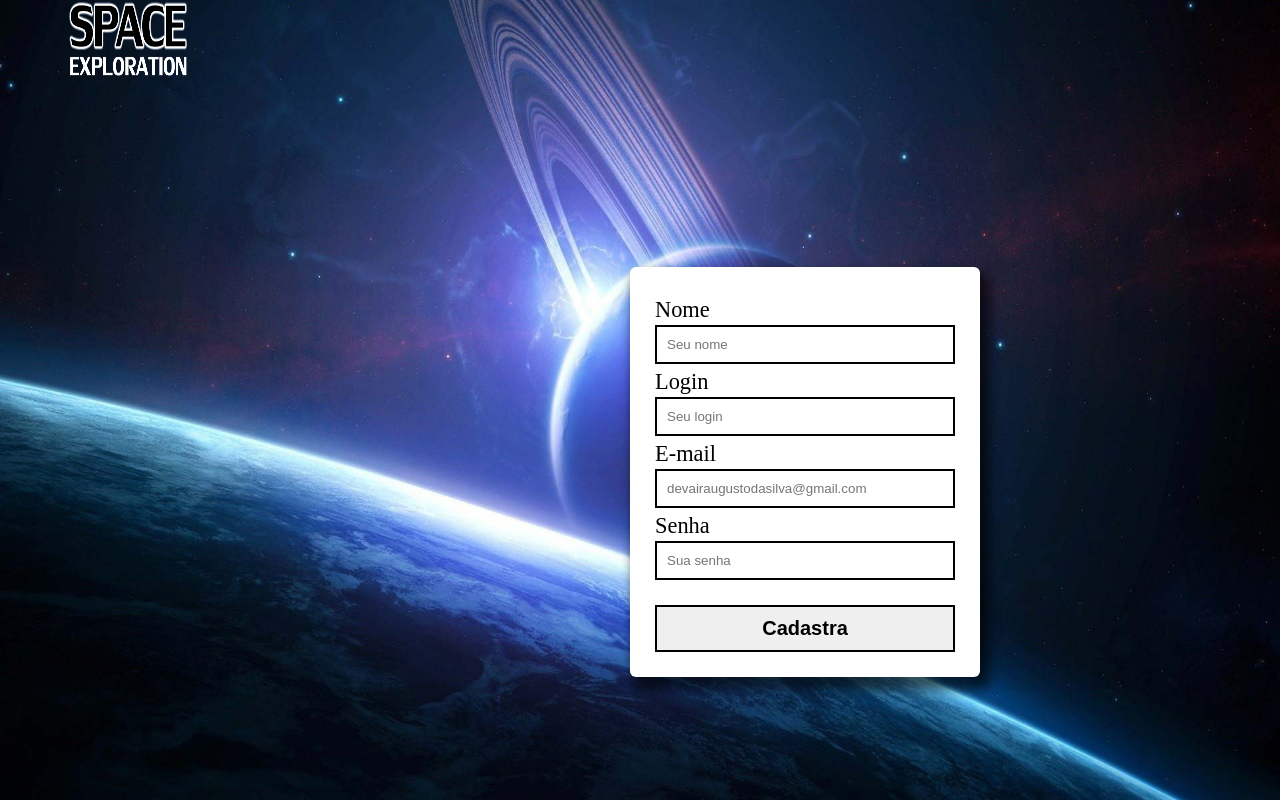
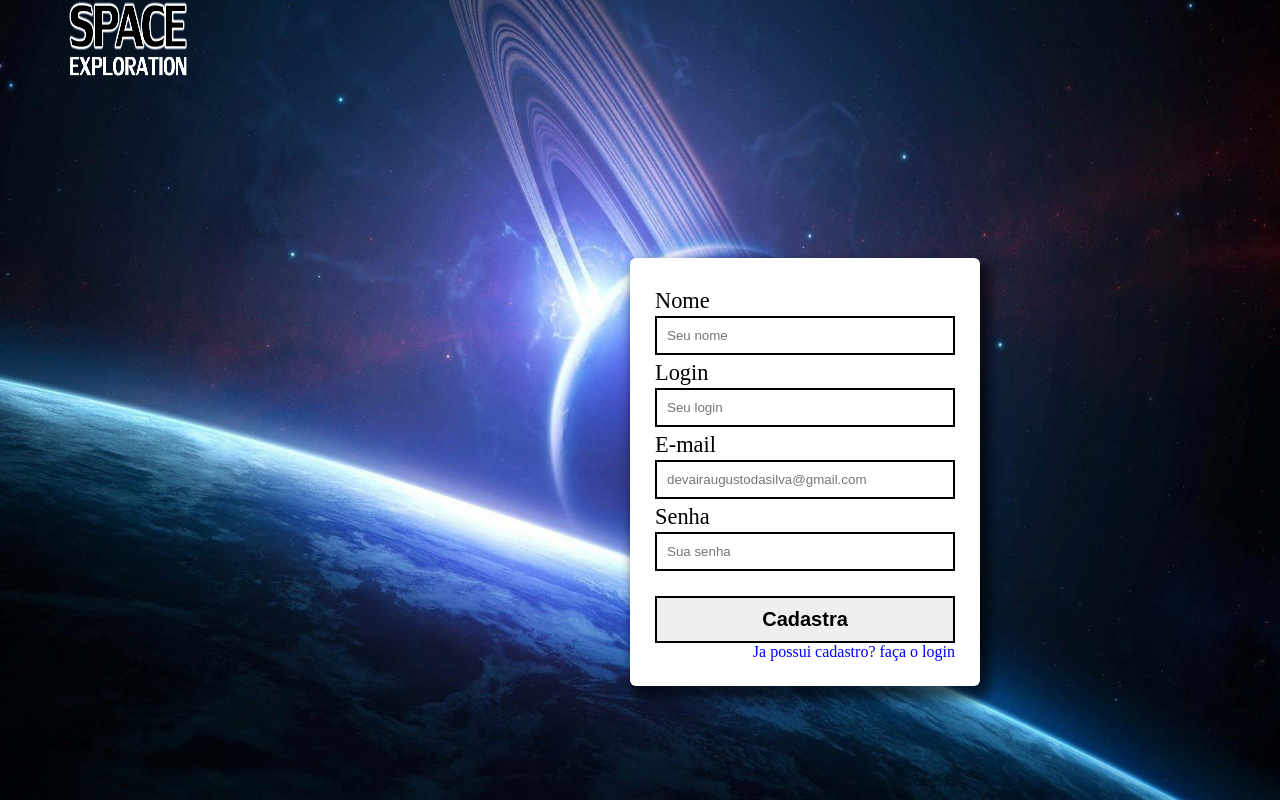
Before and after one commit to DevairS/SPA-Front, a React (Create React App) app: page / in a window 1280 px wide. Both pictures are taken after a click on the link "Faça seu cadastro". Built offline with nearby package versions, Linux system fonts and the light colour scheme.

Commit message:
transition effects

```diff
--- a/src/components/Login/index.tsx
+++ b/src/components/Login/index.tsx
@@ -10,6 +10,7 @@ import {
   ButtonLogin,
   Container,
   ContainerRight,
+  ContainerSwap,
   Error,
   Form,
   Input,
@@ -104,9 +105,11 @@ const Login: React.FC = () => {
                     <Error>{errors.password}</Error>
                   )}
                   <Button type="submit">Submit</Button>
-                  <ButtonLogin onClick={handleLogin}>
-                    Faça seu cadastro
-                  </ButtonLogin>
+                  <ContainerSwap>
+                    <ButtonLogin onClick={handleLogin}>
+                      Faça seu cadastro
+                    </ButtonLogin>
+                  </ContainerSwap>
                 </Form>
               );
             }}
--- a/src/components/Login/styles.ts
+++ b/src/components/Login/styles.ts
@@ -11,6 +11,19 @@ export const Container = styled.div`
 export const ContainerRight = styled.div`
   display: flex;
   align-items: center;
+  animation-name: fade;
+  animation-duration: 2s;
+
+  @keyframes fade {
+    0% {
+      opacity: 0;
+      transform: translate3d(0, 70%, 0);
+    }
+    100% {
+      opacity: 1;
+      transform: none;
+    }
+  }
 `;
 
 export const Form = styled.form`
@@ -73,6 +86,9 @@ export const Button = styled.button`
 export const ButtonLogin = styled.a`
   color: blue;
   cursor: pointer;
-  text-align: end;
   padding-bottom: 25px;
 `;
+export const ContainerSwap = styled.div`
+  display: flex;
+  justify-content: flex-end;
+`;
--- a/src/components/RegisterUser/index.tsx
+++ b/src/components/RegisterUser/index.tsx
@@ -3,7 +3,16 @@ import { Formik } from 'formik';
 import * as Yup from 'yup';
 import { Snackbar } from '@material-ui/core';
 import Alert from '@material-ui/lab/Alert';
-import { Container, Form, Input, Label, Error, Button } from './styles';
+import {
+  Container,
+  Form,
+  Input,
+  Label,
+  Error,
+  Button,
+  ButtonLogin,
+  ContainerSwap,
+} from './styles';
 import { api } from '../../services';
 import AuthContext from '../../Context/AuthContext';
 
@@ -14,6 +23,9 @@ const RegisterUser: React.FC = () => {
     setState(false);
   };
 
+  const handleLogin = (): void => {
+    window.location.reload();
+  };
   return (
     <Container>
       <Snackbar
@@ -116,6 +128,15 @@ const RegisterUser: React.FC = () => {
                 <Error>{errors.password}</Error>
               )}
               <Button type="submit">Cadastra</Button>
+              {signed ? (
+                <div />
+              ) : (
+                <ContainerSwap>
+                  <ButtonLogin type="button" onClick={handleLogin}>
+                    Ja possui cadastro? faça o login
+                  </ButtonLogin>
+                </ContainerSwap>
+              )}
             </Form>
           );
         }}
--- a/src/components/RegisterUser/styles.ts
+++ b/src/components/RegisterUser/styles.ts
@@ -11,6 +11,21 @@ export const Form = styled.form`
   width: 300px;
   -webkit-box-shadow: 6px 9px 11px 4px rgba(0, 0, 0, 0.64);
   box-shadow: 6px 9px 11px 4px rgba(0, 0, 0, 0.64);
+  animation-name: zoom;
+  animation-duration: 1s;
+
+  @keyframes zoom {
+    0% {
+      opacity: 0;
+      transform: scale3d(0.7, 0.7, 0.7);
+    }
+    50% {
+      opacity: 0.5;
+    }
+    80% {
+      opacity: 1;
+    }
+  }
 `;
 
 export const Label = styled.label`
@@ -52,3 +67,12 @@ export const Button = styled.button`
     outline: none;
   }
 `;
+
+export const ContainerSwap = styled.div`
+  display: flex;
+  justify-content: flex-end;
+`;
+export const ButtonLogin = styled.a`
+  color: blue;
+  cursor: pointer;
+`;
--- a/src/components/UserList/styles.ts
+++ b/src/components/UserList/styles.ts
@@ -14,6 +14,21 @@ export const ContainerCard = styled.div`
   background-color: #f5f8fa;
   width: 70%;
   border-radius: 16px;
+  animation-name: zoom;
+  animation-duration: 1s;
+
+  @keyframes zoom {
+    0% {
+      opacity: 0;
+      transform: scale3d(0.7, 0.7, 0.7);
+    }
+    50% {
+      opacity: 0.5;
+    }
+    80% {
+      opacity: 1;
+    }
+  }
 `;
 
 export const ContainerCarousel = styled(Carousel)`
```
